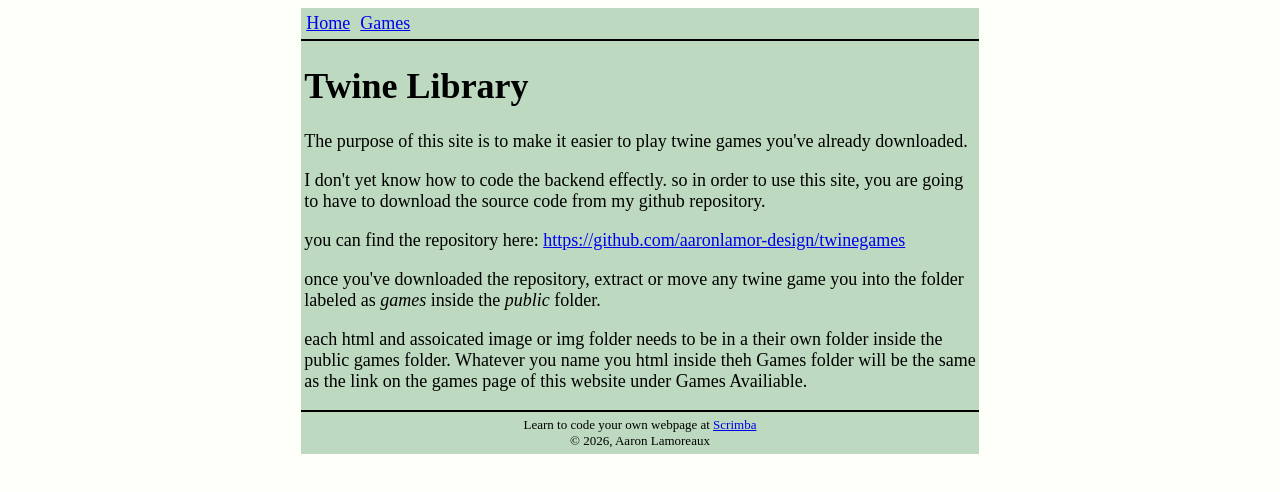
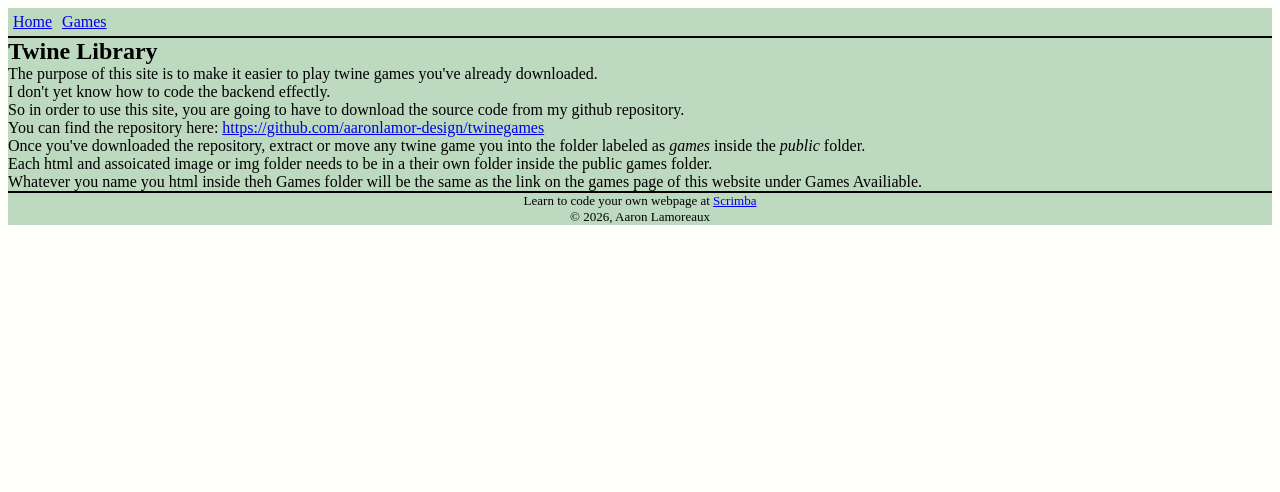
Before and after one commit to aaronlamor-design/twinegames, a Next.js app: page / in a window 1280 px wide. Shown: the top 492 px of the page. Built offline with nearby package versions, Linux system fonts and the light colour scheme.

Commit message:
update 4.0

```diff
--- a/src/app/games/[game]/page.module.css
+++ b/src/app/games/[game]/page.module.css
@@ -1,6 +1,22 @@
-.gameview {
-    height: 90vh;
-    width: 98vw;
-    margin: 5px;
-    border: 2px solid var(--font-color);
+.page{
+    justify-self: center;
+    width: var(--width);
+    max-width: var(--max-width);
+    background-color: var(--backgroun-color2);
 }
+
+.content {
+    display: flex;
+    flex-direction: column;
+    align-items: center;
+    background-color: var(--backgroun-color2);
+    color: #fff;
+}
+
+.gameCanvas {
+  width: var(--width);
+  max-width: var(--max-width);
+  height: 52.8em;
+  border: none;
+  background-color: #000;
+}
--- a/src/app/games/page.module.css
+++ b/src/app/games/page.module.css
@@ -1,23 +1,18 @@
 .page{
-    flex: 1;
-    padding: 5px 10px;
+    background-color: var(--backgroun-color2);
+    justify-self: center;
+    width: var(--width);
+    max-width: var(--max-width);
 }
 
-.gameList {
-    padding: 0 10px 10px 10px;
-    margin: 0 0 0 28px;
-}
-
-.title{
+.gameList, .title{
     margin: 0;
 }
 
 .download{
     font-size: small;
-    padding-top: 6.58px;
 }
 
 .listItem{
     display: flex;
-    gap: 2px;
 }
--- a/src/app/globals.css
+++ b/src/app/globals.css
@@ -2,40 +2,41 @@
   --background-color: #FFFFFA;
   --backgroun-color2: #BDD9BF;
   --font-color: #000000;
+  --width: 100%;
+  --max-width: 100em;
 }
 
 body{
-  display: flex;
+  display: block;
   background-color: var(--background-color);
-  font-size: large;
 }
 
 footer {
-  border-top: 2px solid var(--font-color);
+  border-top: 0.125em solid var(--font-color);
   background-color: var(--backgroun-color2);
-  padding: 5px;
 }
 
 footer p {
-  font-size: 13px;
+  font-size: 0.8125em;
   padding: 0;
   margin: 0;
   text-align: center;
 }
 
 nav{
-  border-bottom: 2px solid var(--font-color);
+  border-bottom: 0.125em solid var(--font-color);
+  background-color: var(--backgroun-color2);
 }
 
 h1 {
-  font-size: 24;
+  font-size: 1.5em;
 }
 
 #navList{
   list-style-type: none;
   display: flex;
-  gap: 10px;
-  padding: 5px;
+  gap: 0.625em;
+  padding: 0.3125em;
   margin: 0;
 }
 
@@ -43,8 +44,8 @@ h1 {
   margin: auto;
 }
 
-#content {
-  margin-right: auto;
-  margin-left: auto;
-  background-color: var(--backgroun-color2);
+nav, footer {
+  justify-self: center;
+  width: var(--width);
+  max-width: var(--max-width);
 }
--- a/src/app/layout.js
+++ b/src/app/layout.js
@@ -1,5 +1,5 @@
 import { Geist, Geist_Mono } from "next/font/google";
-import "./globals.css";
+import "@/app/globals.css";
 import NavBar from "@/components/NavBar";
 import Link from "next/link";
 
@@ -22,14 +22,12 @@ export default function RootLayout({ children }) {
   return (
     <html lang="en" className={`${geistSans.variable} ${geistMono.variable}`}>
       <body>
-        <div id="content">
           <NavBar />
           {children}
           <footer>
             <p>Learn to code your own webpage at <Link href="https://scrimba.com/?via=u42d37b8">Scrimba</Link></p>
             <p>&copy; 2026, Aaron Lamoreaux</p>
           </footer>
-        </div>
       </body>
     </html>
   );
--- a/src/app/page.js
+++ b/src/app/page.js
@@ -4,12 +4,14 @@ import styles from "./page.module.css";
 export default function Home() {
     return (
     <main className={styles.page}>
-        <h1>Twine Library</h1>
-        <p>The purpose of this site is to make it easier to play twine games you've already downloaded.</p>
-        <p>I don't yet know how to code the backend effectly. so in order to use this site, you are going <br></br> to have to download the source code from my github repository.</p>
-        <p>you can find the repository here: <Link href="https://github.com/aaronlamor-design/twinegames">https://github.com/aaronlamor-design/twinegames</Link></p>
-        <p>once you've downloaded the repository, extract or move any twine game you into the folder <br></br> labeled as <i>games</i> inside the <i>public</i> folder.</p>
-        <p>each html and assoicated image or img folder needs to be in a their own folder inside the <br></br> public games folder. Whatever you name you html inside theh Games folder will be the same <br></br> as the link on the games page of this website under Games Availiable.</p>
+        <h1 className={styles.title}>Twine Library</h1>
+        <p className={styles.text}>The purpose of this site is to make it easier to play twine games you've already downloaded.<br />
+        I don't yet know how to code the backend effectly. <br />
+        So in order to use this site, you are going to have to download the source code from my github repository. <br />
+        You can find the repository here: <Link href="https://github.com/aaronlamor-design/twinegames">https://github.com/aaronlamor-design/twinegames</Link> <br/>
+        Once you've downloaded the repository, extract or move any twine game you into the folder labeled as <i>games</i> inside the <i>public</i> folder. <br />
+        Each html and assoicated image or img folder needs to be in a their own folder inside the  public games folder. <br />
+        Whatever you name you html inside theh Games folder will be the same as the link on the games page of this website under Games Availiable. </p>
     </main>
     )
 }
--- a/src/app/page.module.css
+++ b/src/app/page.module.css
@@ -1,3 +1,14 @@
 .page{
-    padding: 0 3px;
+    background-color: var(--backgroun-color2);
+    justify-self: center;
+    width: var(--width);
+    max-width: var(--max-width);
 }
+
+.title {
+    margin: 0;
+}
+
+.text{
+    margin: 0;
+}
```
Also changed, not shown: src/app/games/[game]/page.js (+6 -1 lines).
